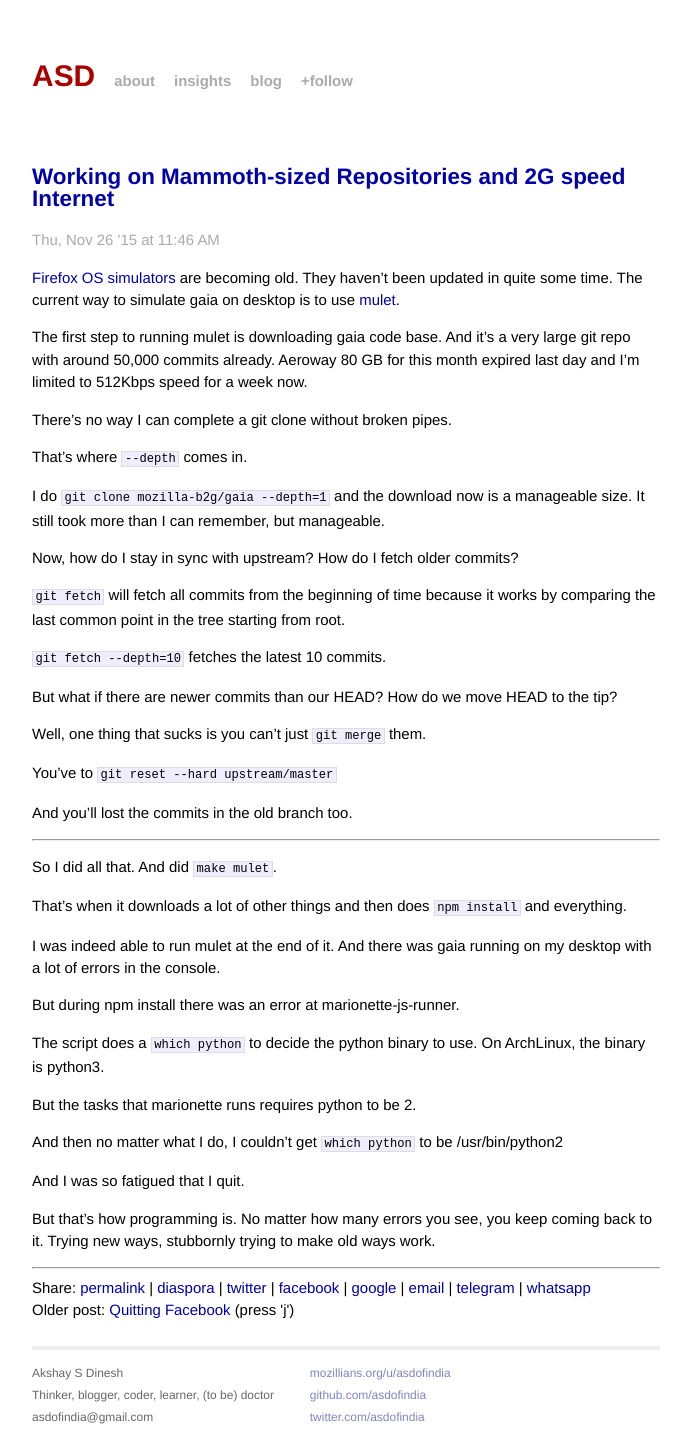
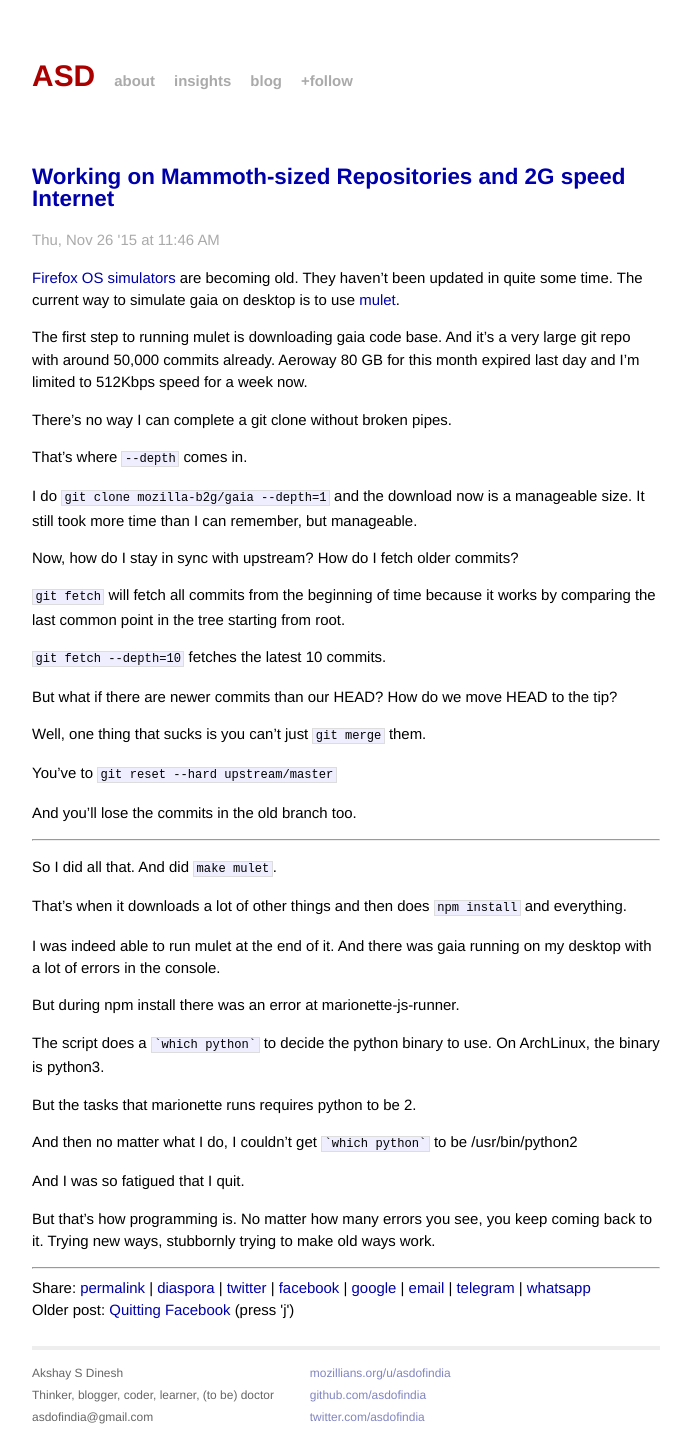
Before and after one commit to asdofindia/asdofindia.github.io, a Jekyll site: the page built from _posts/2015-11-26-shallow-clone.md, in a window 1280 px wide. Shown: the whole page, without its empty margins (294-985 px from the left). Built offline with Jekyll 4.4.1, drawn with Linux system fonts in a browser that asks for light colours; Markdown is read by kramdown in place of the engine named in the settings.

Commit message:
fix typos

```diff
--- a/_posts/2015-11-26-shallow-clone.md
+++ b/_posts/2015-11-26-shallow-clone.md
@@ -12,7 +12,7 @@ There's no way I can complete a git clone without broken pipes.
 
 That's where `--depth` comes in.
 
-I do `git clone mozilla-b2g/gaia --depth=1` and the download now is a manageable size. It still took more than I can remember, but manageable.
+I do `git clone mozilla-b2g/gaia --depth=1` and the download now is a manageable size. It still took more time than I can remember, but manageable.
 
 Now, how do I stay in sync with upstream? How do I fetch older commits?
 
@@ -26,7 +26,7 @@ Well, one thing that sucks is you can't just `git merge` them.
 
 You've to `git reset --hard upstream/master`
 
-And you'll lost the commits in the old branch too.
+And you'll lose the commits in the old branch too.
 
 ---
 
@@ -38,11 +38,11 @@ I was indeed able to run mulet at the end of it. And there was gaia running on m
 
 But during npm install there was an error at marionette-js-runner.
 
-The script does a ``which python`` to decide the python binary to use. On ArchLinux, the binary is python3.
+The script does a `` `which python` `` to decide the python binary to use. On ArchLinux, the binary is python3.
 
 But the tasks that marionette runs requires python to be 2.
 
-And then no matter what I do, I couldn't get ``which python`` to be /usr/bin/python2
+And then no matter what I do, I couldn't get `` `which python` `` to be /usr/bin/python2
 
 And I was so fatigued that I quit.
 
```
